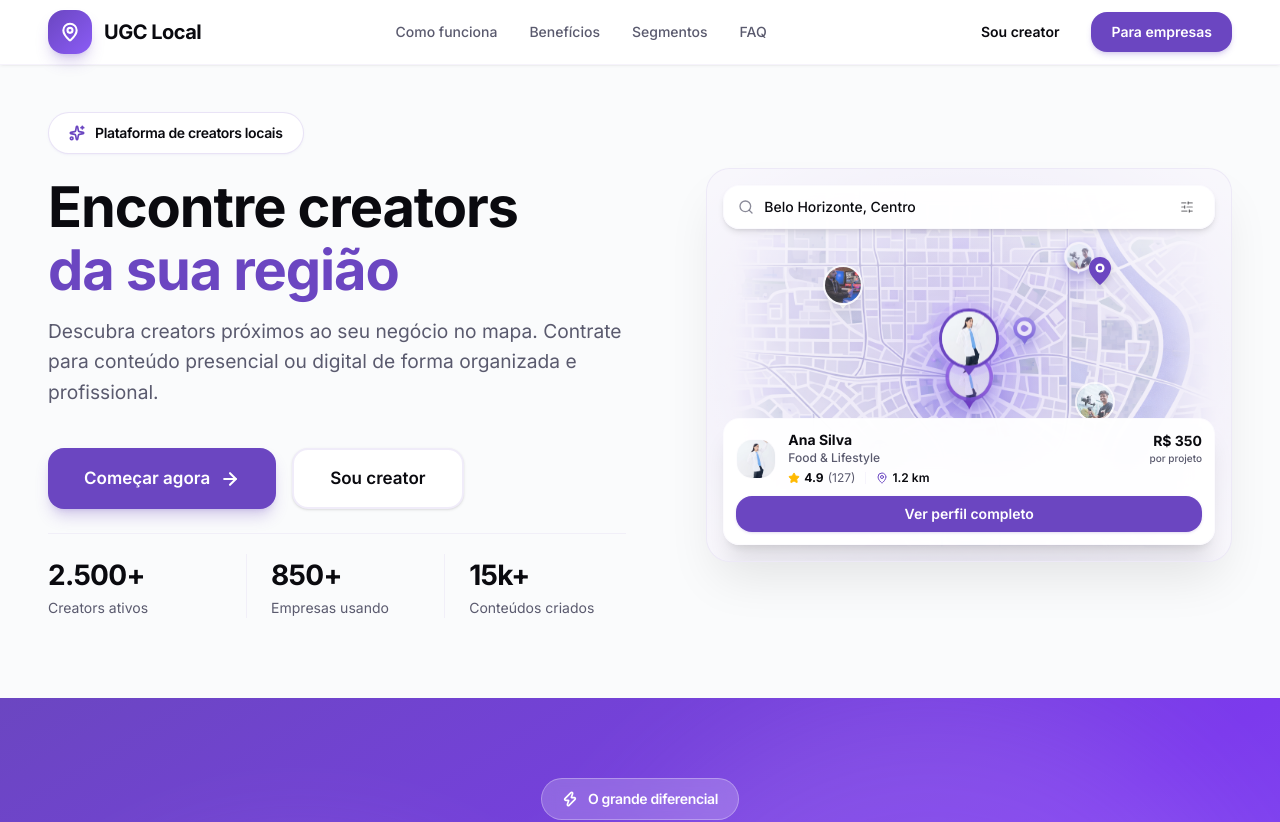
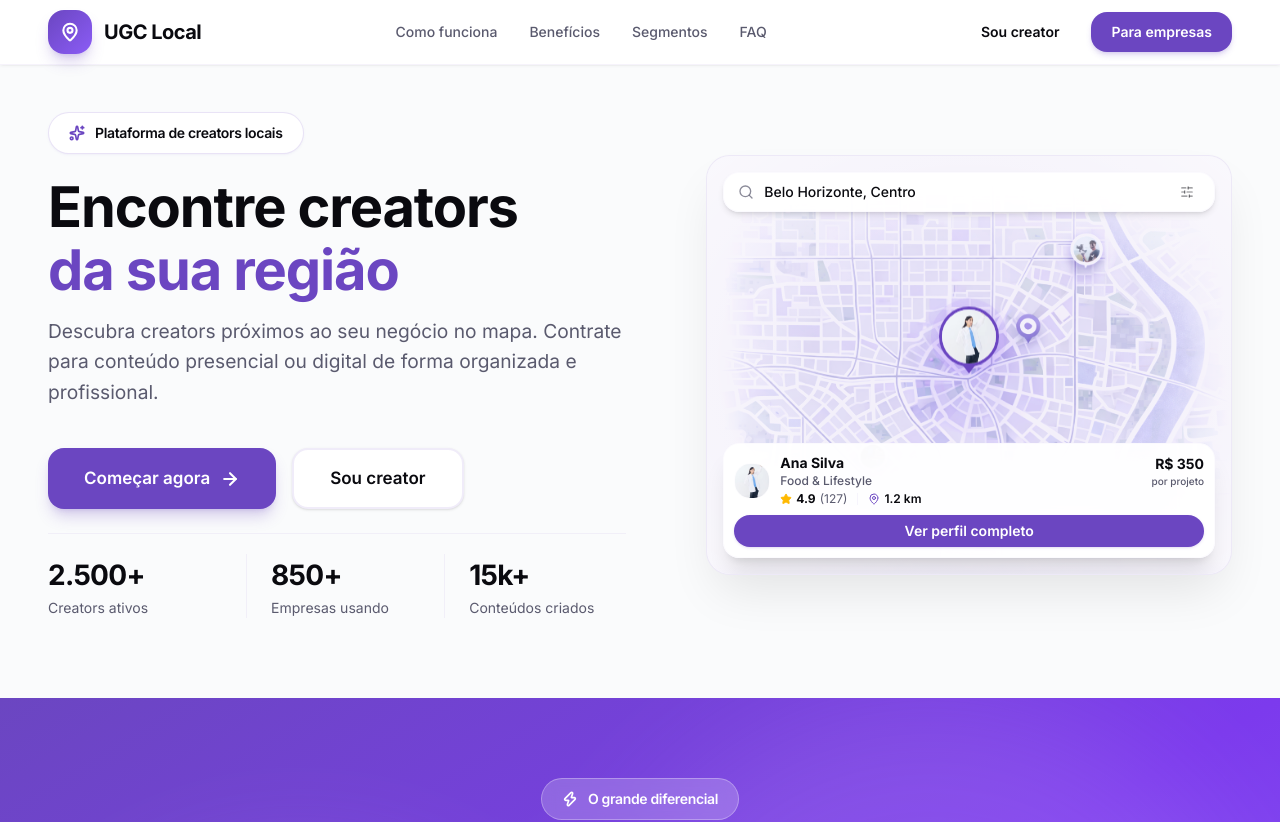
Before and after one commit to MogLuiz/ugc-lp, a Next.js app: page / in a window 1280 px wide. Shown: the top 822 px of the page. Built offline with nearby package versions, Linux system fonts and the light colour scheme.

Commit message:
refactor: refine map

```diff
--- a/src/components/Hero.tsx
+++ b/src/components/Hero.tsx
@@ -88,7 +88,7 @@ export function Hero() {
 
           {/* Right Column - Map Mockup */}
           <div className="relative">
-            <div className="aspect-[4/5] lg:aspect-[4/3] relative">
+            <div className="aspect-[4/5] lg:aspect-[5/4] relative">
               <MapMockup />
             </div>
           </div>
--- a/src/components/MapMockup.tsx
+++ b/src/components/MapMockup.tsx
@@ -11,29 +11,16 @@ const creator = {
   image: "/images/creators/ana.jpg",
 };
 
-const secondaryPins = [
-  {
-    name: "Pedro Costa",
-    image: "/images/creators/pedro.jpg",
-    left: "26%",
-    top: "30%",
-  },
-  {
-    name: "Julia Martins",
-    image: "/images/creators/julia.jpg",
-    left: "74%",
-    top: "60%",
-  },
-];
-
 export function MapMockup() {
   return (
     <div className="relative w-full h-full rounded-3xl overflow-hidden border border-border/20 shadow-2xl shadow-black/10 bg-[#f0edf8]">
-      {/* 1. Map background */}
+
+      {/* 1. Map background — inclui pins secundários, marker e glow central */}
       <Image
-        src="/images/creators/map-background.png"
+        src="/images/creators/map-background-novo.png"
         fill
         className="object-cover"
+        style={{ filter: "contrast(1.08) saturate(1.08)" }}
         alt="Mapa de creators locais"
         priority
         sizes="(max-width: 1024px) 100vw, 50vw"
@@ -42,34 +29,20 @@ export function MapMockup() {
       {/* 2. Subtle purple brand tint */}
       <div className="absolute inset-0 bg-primary/8 pointer-events-none" />
 
-      {/* 3. Subtle edge vignette — integrates with page background */}
+      {/* 3. Subtle edge vignette */}
       <div
         className="absolute inset-0 pointer-events-none"
         style={{
           background:
-            "radial-gradient(ellipse at 50% 50%, transparent 32%, rgba(255,255,255,0.35) 65%, rgba(255,255,255,0.65) 100%)",
+            "radial-gradient(ellipse at 50% 50%, transparent 42%, rgba(255,255,255,0.30) 68%, rgba(255,255,255,0.55) 100%)",
         }}
       />
 
-      {/* 4. Central glow behind main creator pin */}
-      <div
-        className="absolute inset-0 pointer-events-none"
-        style={{
-          background:
-            "radial-gradient(circle at 50% 44%, rgba(139,92,246,0.11) 0%, transparent 36%)",
-        }}
-      />
-
-      {/* 5. Search bar */}
+      {/* 4. Search bar */}
       <div className="absolute top-4 left-4 right-4 z-20">
-        <div className="bg-white/95 backdrop-blur-xl rounded-2xl border border-border/25 shadow-md px-3.5 py-2 flex items-center gap-2.5">
-          <Search
-            className="w-4 h-4 text-muted-foreground/70 flex-shrink-0"
-            strokeWidth={2}
-          />
-          <label htmlFor="map-search" className="sr-only">
-            Buscar creators próximos
-          </label>
+        <div className="bg-white/95 backdrop-blur-xl rounded-2xl border border-border/25 shadow-md px-3.5 py-1.5 flex items-center gap-2.5">
+          <Search className="w-4 h-4 text-muted-foreground/70 flex-shrink-0" strokeWidth={2} />
+          <label htmlFor="map-search" className="sr-only">Buscar creators próximos</label>
           <input
             id="map-search"
             type="text"
@@ -82,59 +55,12 @@ export function MapMockup() {
             className="p-1.5 rounded-lg hover:bg-accent/80 transition-colors flex-shrink-0"
             aria-label="Filtros"
           >
-            <SlidersHorizontal
-              className="w-3.5 h-3.5 text-foreground/50"
-              strokeWidth={2}
-            />
+            <SlidersHorizontal className="w-3.5 h-3.5 text-foreground/50" strokeWidth={2} />
           </button>
         </div>
       </div>
 
-      {/* 6. Secondary creator pins — desktop/tablet only */}
-      {secondaryPins.map((pin) => (
-        <div
-          key={pin.name}
-          className="absolute hidden sm:block z-10 -translate-x-1/2 -translate-y-1/2"
-          style={{ left: pin.left, top: pin.top }}
-        >
-          <div className="relative flex flex-col items-center">
-            <div className="w-10 h-10 rounded-full overflow-hidden border-2 border-white shadow-lg opacity-75 hover:opacity-95 transition-opacity cursor-pointer">
-              <Image
-                src={pin.image}
-                alt={pin.name}
-                width={40}
-                height={40}
-                className="w-full h-full object-cover"
-              />
-            </div>
-            <div className="w-0 h-0 border-l-[4px] border-l-transparent border-r-[4px] border-r-transparent border-t-[5px] border-t-white -mt-px" />
-          </div>
-        </div>
-      ))}
-
-      {/* 7. Empty location marker — desktop/tablet only */}
-      <div
-        className="absolute hidden sm:block z-10 -translate-x-1/2 -translate-y-1/2"
-        style={{ left: "75%", top: "26%" }}
-      >
-        <svg
-          width="22"
-          height="28"
-          viewBox="0 0 22 28"
-          fill="none"
-          xmlns="http://www.w3.org/2000/svg"
-          className="drop-shadow-md"
-        >
-          <path
-            d="M11 0C4.925 0 0 4.925 0 11c0 8.25 11 17 11 17s11-8.75 11-17C22 4.925 17.075 0 11 0z"
-            className="fill-primary"
-          />
-          <circle cx="11" cy="11" r="4.5" fill="white" />
-          <circle cx="11" cy="11" r="2.25" className="fill-primary" />
-        </svg>
-      </div>
-
-      {/* 8. Main creator pin */}
+      {/* 5. Main creator pin */}
       <div
         className="absolute z-20 -translate-x-1/2 -translate-y-1/2"
         style={{ left: "50%", top: "44%" }}
@@ -147,8 +73,7 @@ export function MapMockup() {
             <div
               className="w-[3.75rem] h-[3.75rem] rounded-full overflow-hidden border-[3px] border-primary relative z-10"
               style={{
-                boxShadow:
-                  "0 0 0 8px rgba(139,92,246,0.09), 0 6px 20px rgba(139,92,246,0.2)",
+                boxShadow: "0 0 0 8px rgba(139,92,246,0.09), 0 6px 20px rgba(139,92,246,0.2)",
               }}
             >
               <Image
@@ -166,71 +91,57 @@ export function MapMockup() {
         </div>
       </div>
 
-      {/* 9. Creator info card */}
+      {/* 6. Creator info card */}
       <div className="absolute bottom-4 left-4 right-4 z-30">
-        <div className="bg-white/95 backdrop-blur-xl rounded-2xl border border-border/20 shadow-xl p-3">
+        <div className="bg-white/95 backdrop-blur-xl rounded-2xl border border-border/20 shadow-xl p-2.5">
+
           {/* Creator row */}
-          <div className="flex items-center gap-3">
-            <div className="w-10 h-10 rounded-xl overflow-hidden flex-shrink-0 border border-border/15">
+          <div className="flex items-center gap-2.5">
+            <div className="w-9 h-9 rounded-xl overflow-hidden flex-shrink-0 border border-border/15">
               <Image
                 src={creator.image}
                 alt={creator.name}
-                width={40}
-                height={40}
+                width={36}
+                height={36}
                 className="w-full h-full object-cover"
               />
             </div>
 
             <div className="flex-1 min-w-0">
-              <div className="flex items-start justify-between gap-2 mb-1">
+              <div className="flex items-start justify-between gap-2 mb-0.5">
                 <div>
-                  <div className="font-bold text-sm text-foreground leading-tight">
-                    {creator.name}
-                  </div>
-                  <div className="text-xs text-muted-foreground font-medium mt-0.5">
-                    {creator.category}
-                  </div>
+                  <div className="font-bold text-sm text-foreground leading-tight">{creator.name}</div>
+                  <div className="text-xs text-muted-foreground font-medium mt-0.5">{creator.category}</div>
                 </div>
                 <div className="text-right flex-shrink-0">
-                  <div className="text-sm font-bold text-foreground">
-                    {creator.price}
-                  </div>
-                  <div className="text-[10px] text-muted-foreground font-medium">
-                    por projeto
-                  </div>
+                  <div className="text-sm font-bold text-foreground">{creator.price}</div>
+                  <div className="text-[10px] text-muted-foreground font-medium">por projeto</div>
                 </div>
               </div>
 
               <div className="flex items-center gap-2.5 text-xs">
                 <div className="flex items-center gap-1">
                   <Star className="w-3 h-3 fill-amber-400 text-amber-400" />
-                  <span className="font-bold text-foreground">
-                    {creator.rating}
-                  </span>
-                  <span className="text-muted-foreground">
-                    ({creator.reviews})
-                  </span>
+                  <span className="font-bold text-foreground">{creator.rating}</span>
+                  <span className="text-muted-foreground">({creator.reviews})</span>
                 </div>
                 <div className="w-px h-3 bg-border/50" />
                 <div className="flex items-center gap-1">
-                  <MapPin
-                    className="w-3 h-3 text-primary flex-shrink-0"
-                    strokeWidth={2}
-                  />
-                  <span className="font-semibold text-foreground">
-                    {creator.distance}
-                  </span>
+                  <MapPin className="w-3 h-3 text-primary flex-shrink-0" strokeWidth={2} />
+                  <span className="font-semibold text-foreground">{creator.distance}</span>
                 </div>
               </div>
             </div>
           </div>
 
           {/* CTA */}
-          <button className="w-full mt-2.5 py-2 bg-primary text-white text-sm font-semibold rounded-xl hover:bg-primary/90 transition-colors shadow-sm shadow-primary/15">
+          <button className="w-full mt-2 py-1.5 bg-primary text-white text-sm font-semibold rounded-xl hover:bg-primary/90 transition-colors shadow-sm shadow-primary/15">
             Ver perfil completo
           </button>
+
         </div>
       </div>
+
     </div>
   );
 }
```
Also changed, not shown: public/images/creators/map-background-novo.png (added), public/images/creators/map-background.png (deleted).
